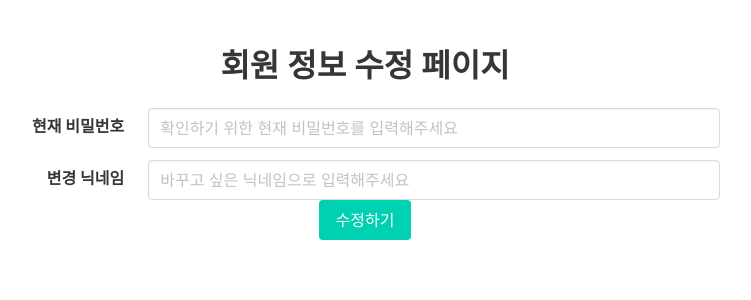
After one commit to LeeJiHun1/first-project, a Flask app: page /modify_user in a window 1280 px wide. The commit adds this page. Shown: the top 300 px of the page, without its empty margins (275-1026 px from the left). Run offline with Flask 3, Linux system fonts and the light colour scheme; some libraries are stand-ins or nearby versions.

Commit message:
modify_user

```diff
--- a/app.py
+++ b/app.py
@@ -59,6 +59,11 @@ def modify():
 def firstmodify(Num):
     return redirect(url_for('modify', num = Num))
 
+@app.route('/modify_user')
+def modify_use():
+    return render_template('modify_user.html')
+
+
 #################################
 ##  로그인을 위한 API            ##
 #################################
@@ -103,7 +108,7 @@ def api_login():
         # exp에는 만료시간을 넣어줍니다. 만료시간이 지나면, 시크릿키로 토큰을 풀 때 만료되었다고 에러가 납니다.
         payload = {
             'id': id_receive,
-            'exp': datetime.datetime.utcnow() + datetime.timedelta(seconds=5)
+            'exp': datetime.datetime.utcnow() + datetime.timedelta(minutes=60)
         }
         token = jwt.encode(payload, SECRET_KEY, algorithm='HS256')
         # token을 줍니다.
@@ -160,7 +165,32 @@ def restaurant_get():
     print("hello")
     return jsonify({'result' : all_restaurant})
 
+@app.route('/update_user', methods=["POST"])
+def update_user():
+    pw = request.form['pw']
+    after = request.form['after']
+    token_receive = request.cookies.get('mytoken')
 
+    try :
+        payload = jwt.decode(token_receive, SECRET_KEY, algorithms=['HS256'])
+        userinfo = db.user.find_one({'id': payload['id']}, {'_id': 0})
+        print(userinfo)
+
+        user_pw = userinfo['pw']
+        pw_hash = hashlib.sha256(pw.encode('utf-8')).hexdigest()
+
+        if(user_pw == pw_hash):
+            db.user.update_one({'id':payload['id']},{'$set':{'nick': after }})
+            return jsonify({'result' : "변경완료되었습니다."})
+        else:
+            return jsonify({'result' : "비밀번호 입력이 틀렸습니다."})
+
+    except jwt.ExpiredSignatureError:
+        # 위를 실행했는데 만료시간이 지났으면 에러가 납니다.
+        return jsonify({'result': 'fail', 'msg': '로그인 시간이 만료되었습니다.'})
+    except jwt.exceptions.DecodeError:
+        return jsonify({'result': 'fail', 'msg': '로그인 정보가 존재하지 않습니다.'})
+    return jsonify({'result':"hello" })
 
 if __name__ == '__main__':
     app.run('0.0.0.0', port=5000, debug=True)
--- a/templates/index.html
+++ b/templates/index.html
@@ -33,5 +33,6 @@
     <h5 class="subtitle">나의 닉네임은 : {{nickname}}</h5>
     <h5 class="subtitle">나의 아이디는 : {{id}}</h5>
     <button class="button is-danger" onclick="logout()">로그아웃하기</button>
+    <a href="{{ url_for('modify_use')}}">dksjfaldsjfksdaf</a>
   </body>
 </html>
--- /dev/null
+++ b/templates/modify_user.html
@@ -0,0 +1,75 @@
+<!doctype html>
+
+<html lang="en">
+    <head>
+
+        <!-- Webpage Title -->
+        <title>Hello, world!</title>
+
+        <!-- Required meta tags -->
+        <meta charset="utf-8">
+        <meta name="viewport" content="width=device-width, initial-scale=1, shrink-to-fit=no">
+
+        <!-- Bulma CSS -->
+        <link rel="stylesheet" href="https://cdn.jsdelivr.net/npm/bulma@0.9.1/css/bulma.min.css">
+        <!-- JS -->
+        <script src="https://ajax.googleapis.com/ajax/libs/jquery/3.4.1/jquery.min.js"></script>
+        <script src="https://cdnjs.cloudflare.com/ajax/libs/jquery-cookie/1.4.1/jquery.cookie.js"></script>
+
+        <script>
+
+            $(document).ready(function (){
+            })
+            function modify(){
+                let formData = new FormData();
+
+                let pw = $('#PW').val()
+                let nickname = $('#nickname').val()
+
+
+                formData.append('pw', pw)
+                formData.append('after', nickname);
+                console.log("hello")
+                fetch('/update_user', {method: "POST",body: formData,}).then((response) => response.json()).then((data) => {
+                        alert(data["result"]);
+                        console.log("HELLO")
+
+                        window.location.replace("{{ url_for('home') }}");
+                 });
+            }
+
+        </script>
+    </head>
+    <body>
+        <div class="section has-text-centered">
+            <h1 class="title">회원 정보 수정 페이지</h1>
+            <div class="container" style="width:60%" id="main">
+                <div class="field is-horizontal">
+                    <div class="field-label is-normal">
+                        <label class="label" for="userid">현재 비밀번호</label>
+                    </div>
+                    <div class="field-body">
+                        <div class="field">
+                            <div class="control">
+                                <input type="text" class="input" id="PW" placeholder="확인하기 위한 현재 비밀번호를 입력해주세요">
+                            </div>
+                        </div>
+                    </div>
+                </div>
+                <div class="field is-horizontal">
+                    <div class="field-label is-normal">
+                        <label class="label" for="userpw">변경 닉네임</label>
+                    </div>
+                    <div class="field-body">
+                        <div class="field">
+                            <div class="control">
+                                <input type="text" class="input" id="nickname" placeholder="바꾸고 싶은 닉네임으로 입력해주세요">
+                            </div>
+                        </div>
+                    </div>
+                </div>
+            </div>
+            <button class="button is-primary" onclick="modify()">수정하기</button>
+        </div>
+    </body>
+</html>
```
